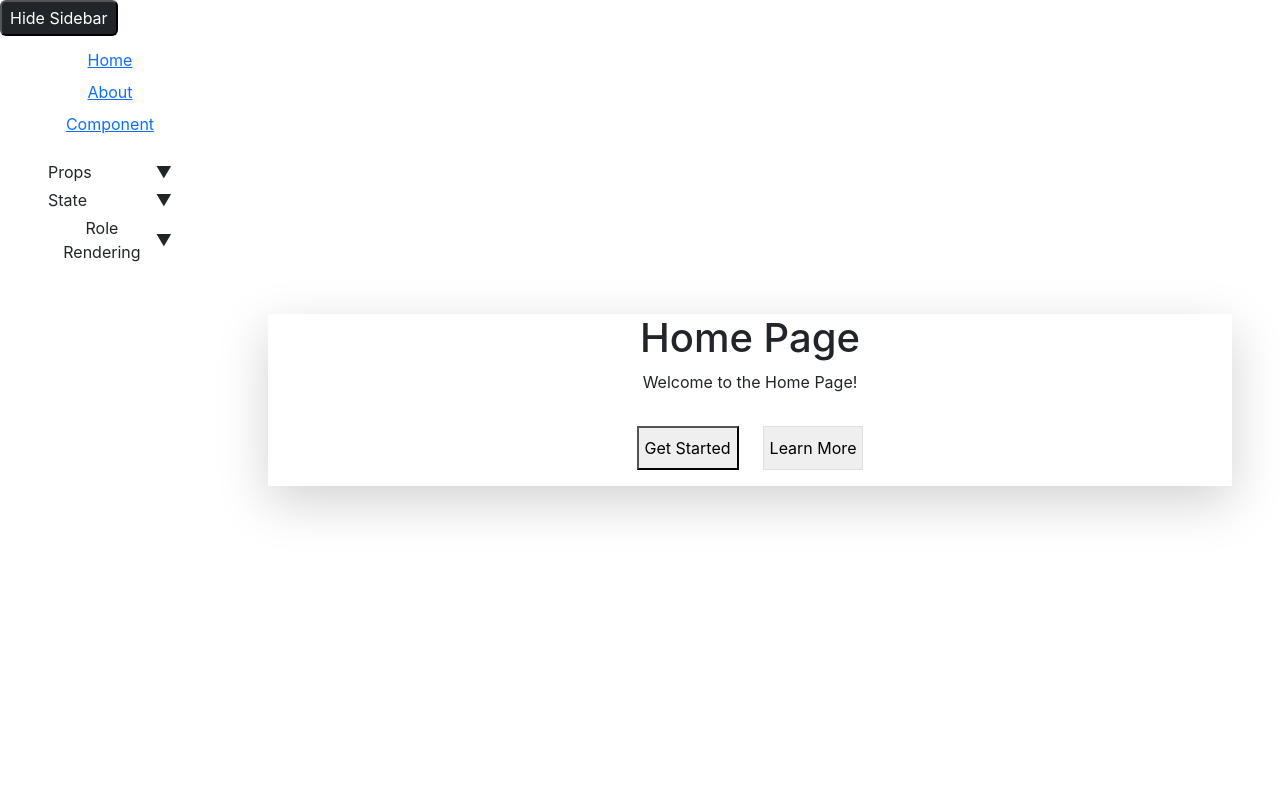
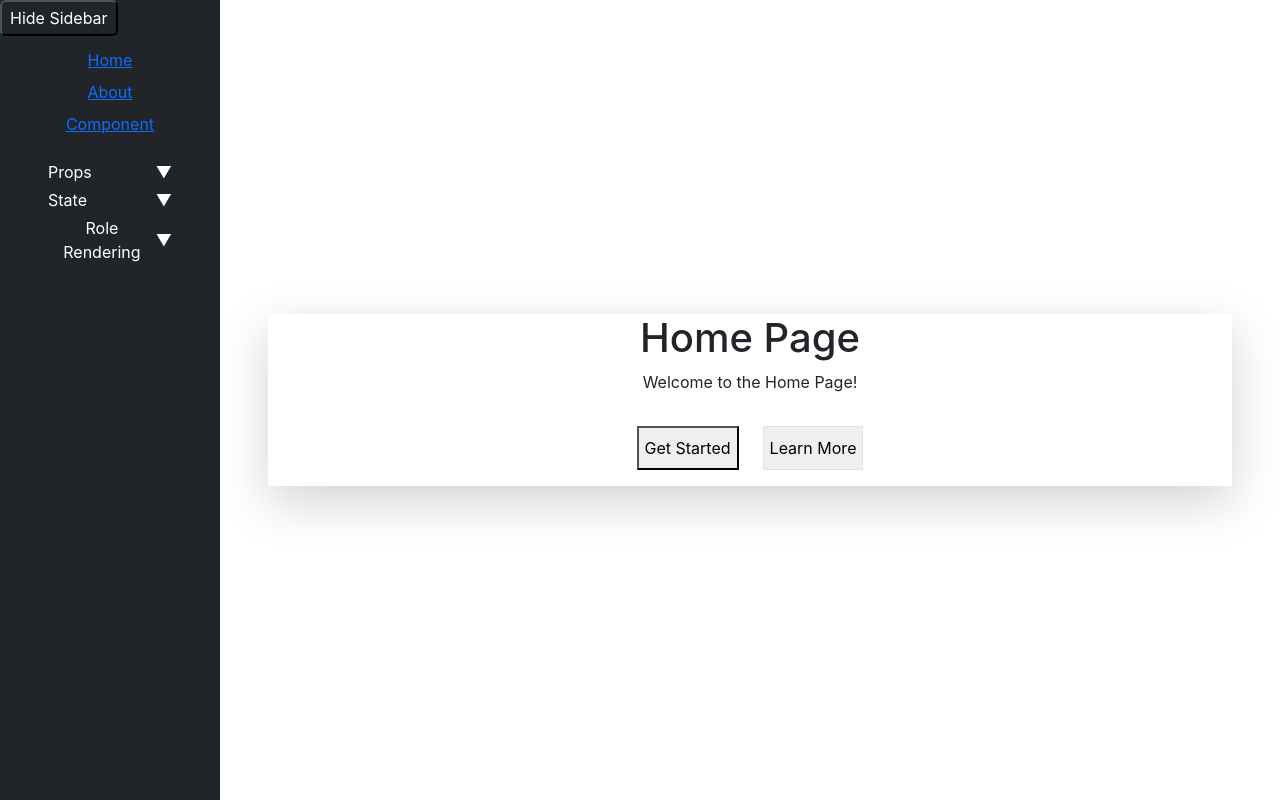
Before and after one commit to esteham/vite_react, a React (Vite) app: page / in a window 1280 px wide. Built offline with nearby package versions, Linux system fonts and the light colour scheme.

Commit message:
add bg-color drak sidebar

```diff
--- a/src/components/sidebar.jsx
+++ b/src/components/sidebar.jsx
@@ -14,7 +14,7 @@ const Sidebar = ({ isOpen }) => {
 
   return (
     <nav
-      className={`w-[220px] h-screen fixed top-0 left-0 bg-gray-800 p-5 overflow-y-auto z-40 transition-transform duration-300
+      className={`w-[220px] h-screen fixed top-0 left-0 bg-dark text-white p-5 overflow-y-auto z-40 transition-transform duration-300
         ${isOpen ? "translate-x-0" : "-translate-x-full"}`}
     >
       <Link to="/" className="block mb-2 hover:text-blue-600">
```
